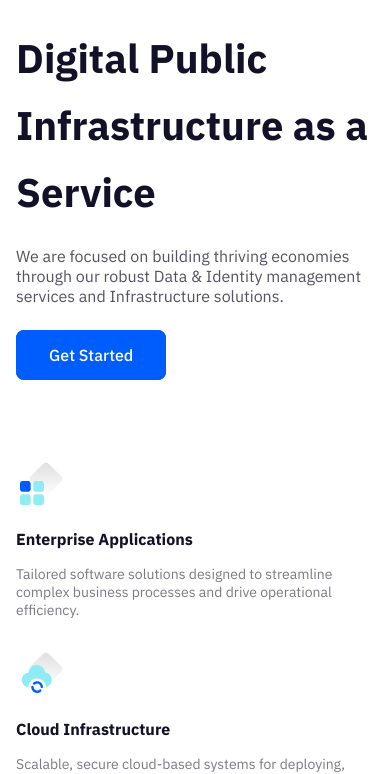
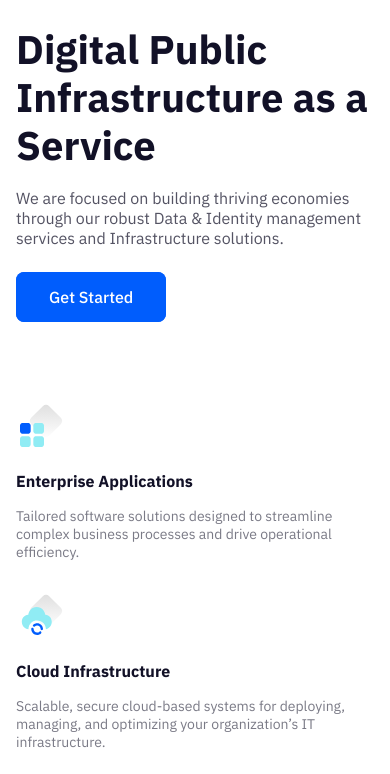
Before and after one commit to vicok2003/Harmonized, a plain HTML site: page index.html in a window 390 px wide. Shown: the part 55-829 px from the top of the page. Drawn offline with Linux system fonts and the light colour scheme.

Commit message:
fourth commit

```diff
--- a/index.css
+++ b/index.css
@@ -612,6 +612,7 @@ footer p{
 .content-1 h1{
     width: 100%;
     font-size: 40px;
+    line-height: 48px;
 }
 
 .content-1 p{
```
